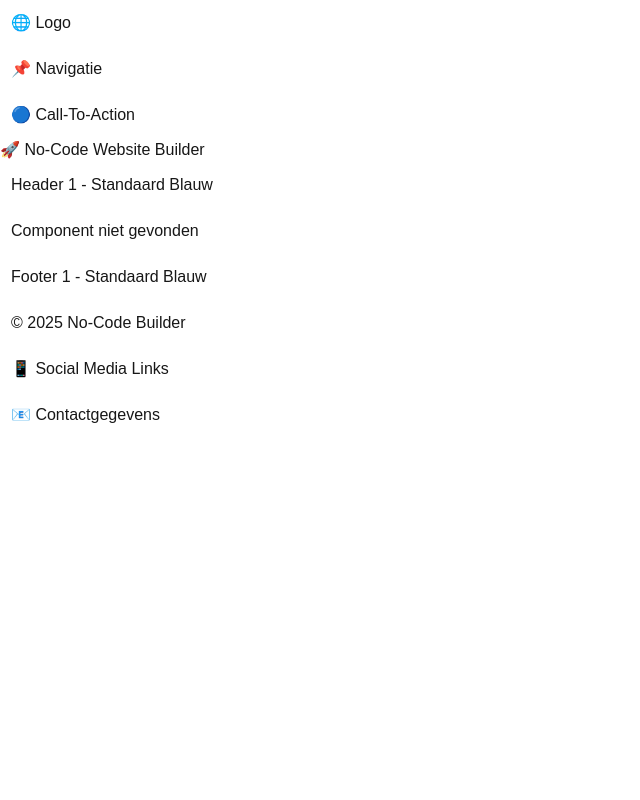
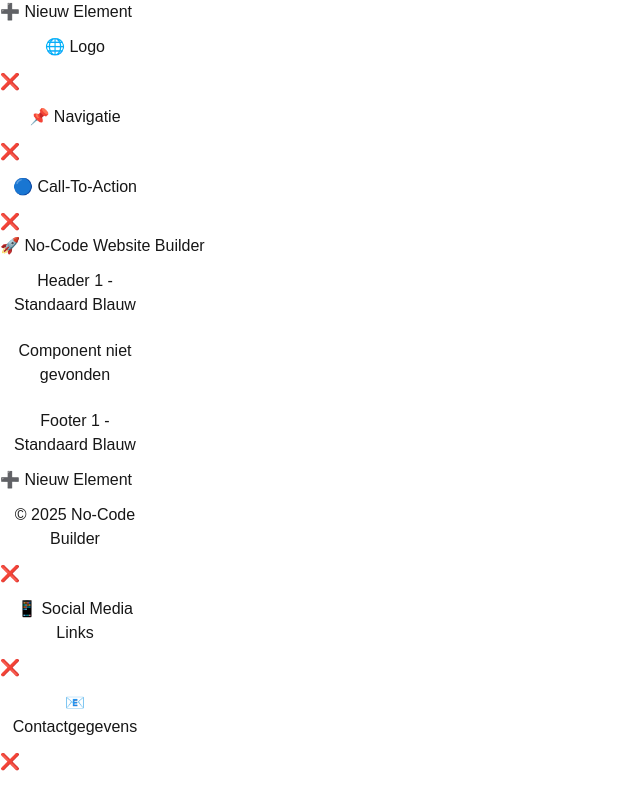
Before and after one commit to dreddyaell/no-code-builder, a Next.js app: page / in a window 1280 px wide. Shown: the whole page, without its empty margins (0-640 px from the left). Built offline with nearby package versions, Linux system fonts and the light colour scheme.

Commit message:
edit mode en delete mode added

```diff
--- a/src/app/page.tsx
+++ b/src/app/page.tsx
@@ -5,16 +5,16 @@ import LayoutBuilder from "@/components/LayoutBuilder";
 export default function Home() {
   return (
     <div className="min-h-screen flex flex-col">
-      {/* ✅ Full-width Header met bewerkbare elementen */}
+      {/* ✅ Full-width Header met grid-based elementen */}
       <Header />
 
       {/* ✅ Main Content */}
-      <main className="flex-grow flex flex-col items-center justify-center p-8 gap-8 mt-16">
+      <main className="flex-grow flex flex-col items-center justify-center p-8 gap-8 mt-20">
         <h1 className="text-2xl font-bold">🚀 No-Code Website Builder</h1>
         <LayoutBuilder />
       </main>
 
-      {/* ✅ Full-width Footer met bewerkbare elementen */}
+      {/* ✅ Full-width Footer met grid-based elementen */}
       <Footer />
     </div>
   );
--- a/src/components/Footer.tsx
+++ b/src/components/Footer.tsx
@@ -1,8 +1,8 @@
+// components/Footer.tsx
 "use client";
-
 import { useState } from "react";
 import { DndContext, closestCenter } from "@dnd-kit/core";
-import { SortableContext, arrayMove, verticalListSortingStrategy } from "@dnd-kit/sortable";
+import { SortableContext, arrayMove } from "@dnd-kit/sortable";
 import SortableItem from "./SortableItem";
 
 export default function Footer() {
@@ -14,22 +14,44 @@ export default function Footer() {
 
   const handleDragEnd = (event: any) => {
     const { active, over } = event;
-    if (active.id !== over.id) {
-      const oldIndex = footerItems.findIndex(item => item.id === active.id);
-      const newIndex = footerItems.findIndex(item => item.id === over.id);
-      setFooterItems(arrayMove(footerItems, oldIndex, newIndex));
-    }
+    if (!over || active.id === over.id) return;
+
+    const oldIndex = footerItems.findIndex((item) => item.id === active.id);
+    const newIndex = footerItems.findIndex((item) => item.id === over.id);
+
+    setFooterItems(arrayMove(footerItems, oldIndex, newIndex));
+  };
+
+  const addNewElement = () => {
+    const newItem = { id: `item-${Date.now()}`, content: "🆕 Nieuw Element" };
+    setFooterItems([...footerItems, newItem]);
+  };
+
+  const removeElement = (id: string) => {
+    setFooterItems(footerItems.filter(item => item.id !== id));
   };
 
   return (
-    <footer className="w-full fixed bottom-0 left-0 bg-blue-500 text-white p-4 shadow-md flex justify-center">
+    <footer className="w-full fixed bottom-0 left-0 bg-blue-500 text-white p-4 shadow-md flex flex-col items-center">
+      <button
+        onClick={addNewElement}
+        className="mb-2 p-2 bg-green-500 text-white rounded hover:bg-green-700"
+      >
+        ➕ Nieuw Element
+      </button>
       <DndContext collisionDetection={closestCenter} onDragEnd={handleDragEnd}>
-        <SortableContext items={footerItems.map(item => item.id)} strategy={verticalListSortingStrategy}>
+        <SortableContext items={footerItems.map((item) => item.id)}>
           <div className="flex gap-4">
-            {footerItems.map(item => (
-              <SortableItem key={item.id} id={item.id}>
-                {item.content}
-              </SortableItem>
+            {footerItems.map((item) => (
+              <div key={item.id} className="flex items-center gap-2">
+                <SortableItem id={item.id}>{item.content}</SortableItem>
+                <button
+                  onClick={() => removeElement(item.id)}
+                  className="p-1 bg-red-500 text-white rounded hover:bg-red-700"
+                >
+                  ❌
+                </button>
+              </div>
             ))}
           </div>
         </SortableContext>
--- a/src/components/Header.tsx
+++ b/src/components/Header.tsx
@@ -1,8 +1,7 @@
 "use client";
-
 import { useState } from "react";
 import { DndContext, closestCenter } from "@dnd-kit/core";
-import { SortableContext, arrayMove, verticalListSortingStrategy } from "@dnd-kit/sortable";
+import { SortableContext, arrayMove } from "@dnd-kit/sortable";
 import SortableItem from "./SortableItem";
 
 export default function Header() {
@@ -14,22 +13,44 @@ export default function Header() {
 
   const handleDragEnd = (event: any) => {
     const { active, over } = event;
-    if (active.id !== over.id) {
-      const oldIndex = headerItems.findIndex(item => item.id === active.id);
-      const newIndex = headerItems.findIndex(item => item.id === over.id);
-      setHeaderItems(arrayMove(headerItems, oldIndex, newIndex));
-    }
+    if (!over || active.id === over.id) return;
+
+    const oldIndex = headerItems.findIndex((item) => item.id === active.id);
+    const newIndex = headerItems.findIndex((item) => item.id === over.id);
+
+    setHeaderItems(arrayMove(headerItems, oldIndex, newIndex));
+  };
+
+  const addNewElement = () => {
+    const newItem = { id: `item-${Date.now()}`, content: "🆕 Nieuw Element" };
+    setHeaderItems([...headerItems, newItem]);
+  };
+
+  const removeElement = (id: string) => {
+    setHeaderItems(headerItems.filter(item => item.id !== id));
   };
 
   return (
-    <header className="w-full fixed top-0 left-0 bg-blue-500 text-white p-4 shadow-md flex justify-center">
+    <header className="w-full fixed top-0 left-0 bg-blue-500 text-white p-4 shadow-md flex flex-col items-center">
+      <button
+        onClick={addNewElement}
+        className="mb-2 p-2 bg-green-500 text-white rounded hover:bg-green-700"
+      >
+        ➕ Nieuw Element
+      </button>
       <DndContext collisionDetection={closestCenter} onDragEnd={handleDragEnd}>
-        <SortableContext items={headerItems.map(item => item.id)} strategy={verticalListSortingStrategy}>
+        <SortableContext items={headerItems.map((item) => item.id)}>
           <div className="flex gap-4">
-            {headerItems.map(item => (
-              <SortableItem key={item.id} id={item.id}>
-                {item.content}
-              </SortableItem>
+            {headerItems.map((item) => (
+              <div key={item.id} className="flex items-center gap-2">
+                <SortableItem id={item.id}>{item.content}</SortableItem>
+                <button
+                  onClick={() => removeElement(item.id)}
+                  className="p-1 bg-red-500 text-white rounded hover:bg-red-700"
+                >
+                  ❌
+                </button>
+              </div>
             ))}
           </div>
         </SortableContext>
--- a/src/components/LayoutBuilder.tsx
+++ b/src/components/LayoutBuilder.tsx
@@ -2,7 +2,7 @@
 import { useState } from "react";
 import { DndContext, closestCenter } from "@dnd-kit/core";
 import { SortableContext, arrayMove, verticalListSortingStrategy } from "@dnd-kit/sortable";
-import SortableItem from "./SortableItem"; // Helpercomponent voor dragbare items
+import SortableItem from "./SortableItem";
 import DynamicComponent from "./DynamicComponent";
 
 export default function LayoutBuilder() {
--- a/src/components/SortableItem.tsx
+++ b/src/components/SortableItem.tsx
@@ -2,18 +2,21 @@
 
 import { useSortable } from "@dnd-kit/sortable";
 import { CSS } from "@dnd-kit/utilities";
+import React from "react";
 
 export default function SortableItem({ id, children }: { id: string; children: React.ReactNode }) {
   const { attributes, listeners, setNodeRef, transform, transition } = useSortable({ id });
 
-  const style = {
-    transform: CSS.Transform.toString(transform),
-    transition,
+  const style: React.CSSProperties = {
+    transform: CSS.Transform.toString(transform) || undefined,
+    transition: transition || undefined,
     border: "1px solid white",
     padding: "10px",
     cursor: "grab",
     background: "rgba(255, 255, 255, 0.2)",
     borderRadius: "5px",
+    width: "150px",
+    textAlign: "center",
   };
 
   return (
```
